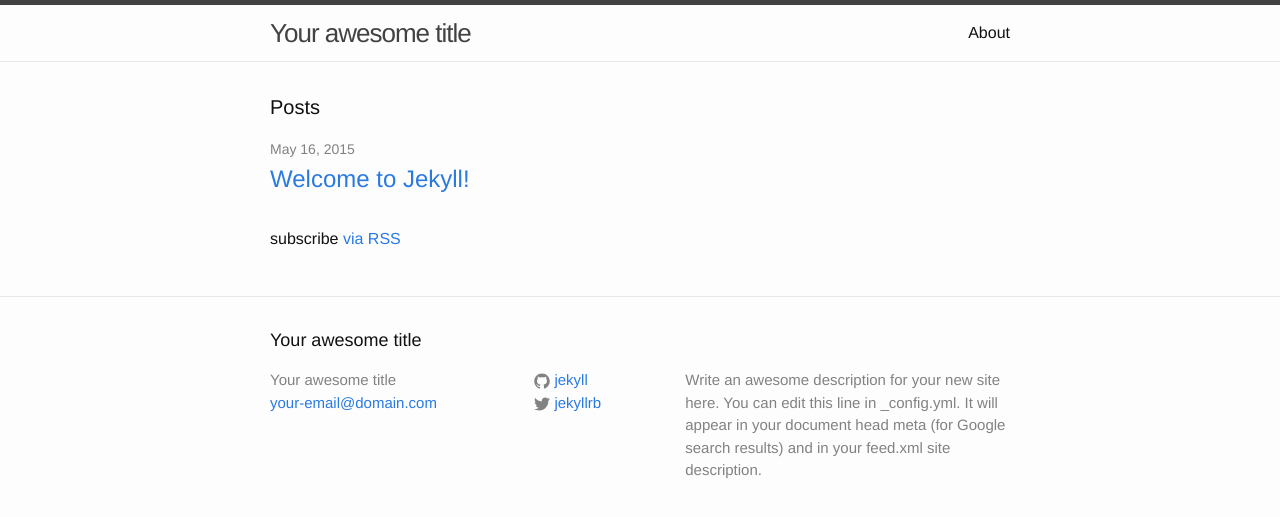
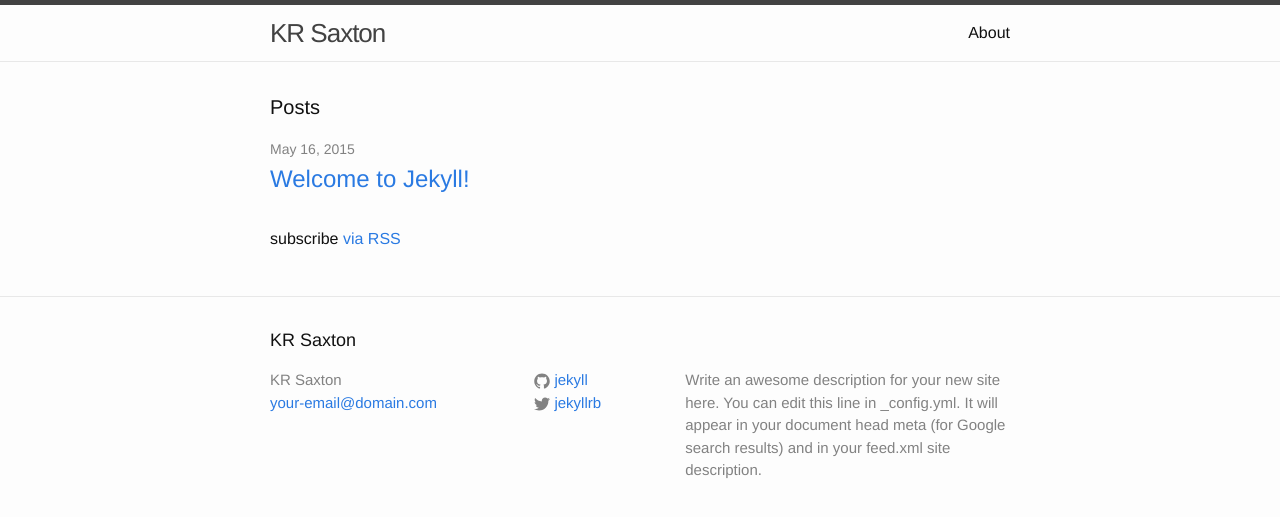
Before and after one commit to k-r-saxton/k-r-saxton.github.io, a Jekyll site: the page built from index.html, in a window 1280 px wide. Shown: the top 517 px of the page. Built offline with Jekyll 4.4.1, drawn with Linux system fonts in a browser that asks for light colours.

Commit message:
change name, practice git

```diff
--- a/_config.yml
+++ b/_config.yml
@@ -1,5 +1,5 @@
 # Site settings
-title: Your awesome title
+title: KR Saxton
 email: your-email@domain.com
 description: > # this means to ignore newlines until "baseurl:"
   Write an awesome description for your new site here. You can edit this
```
